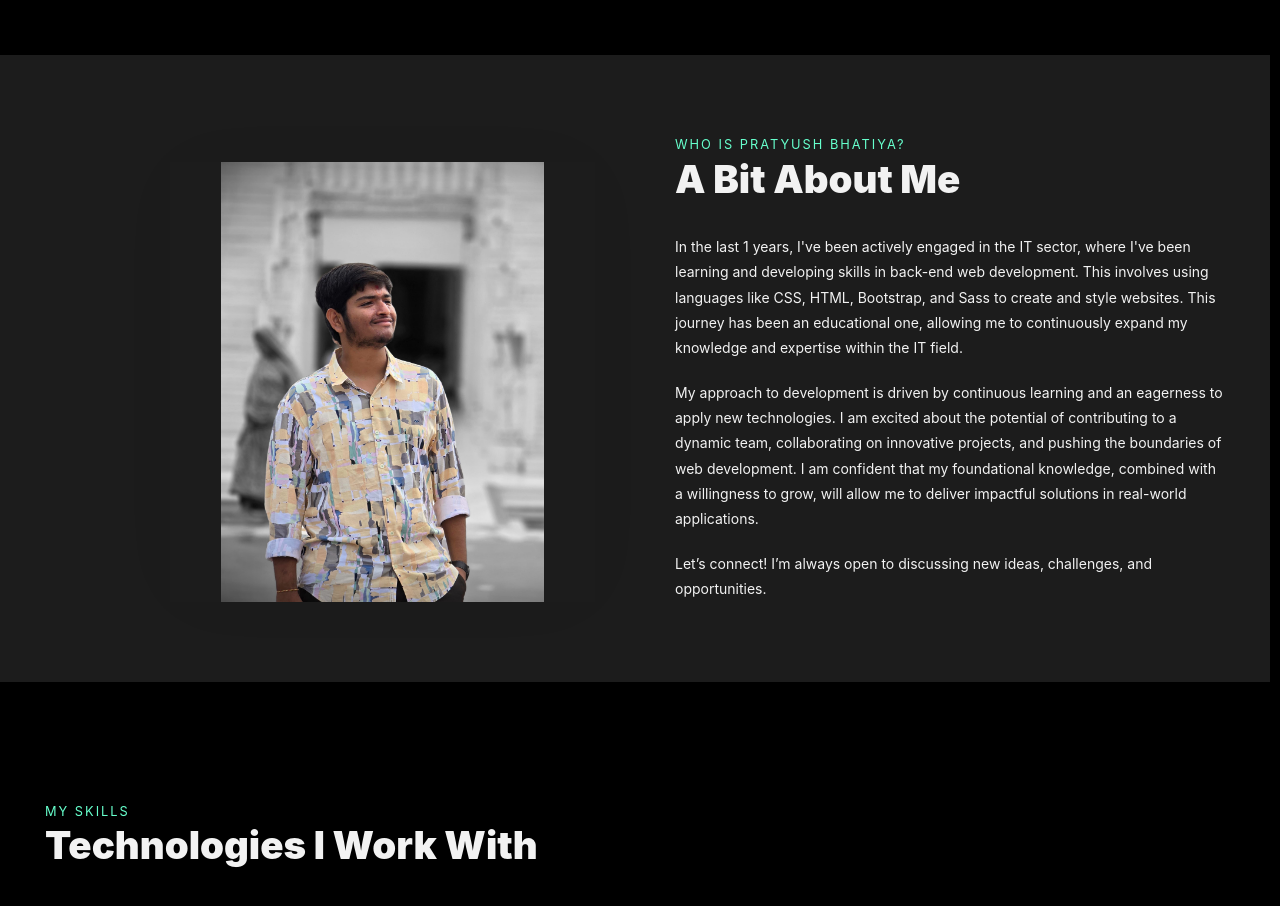
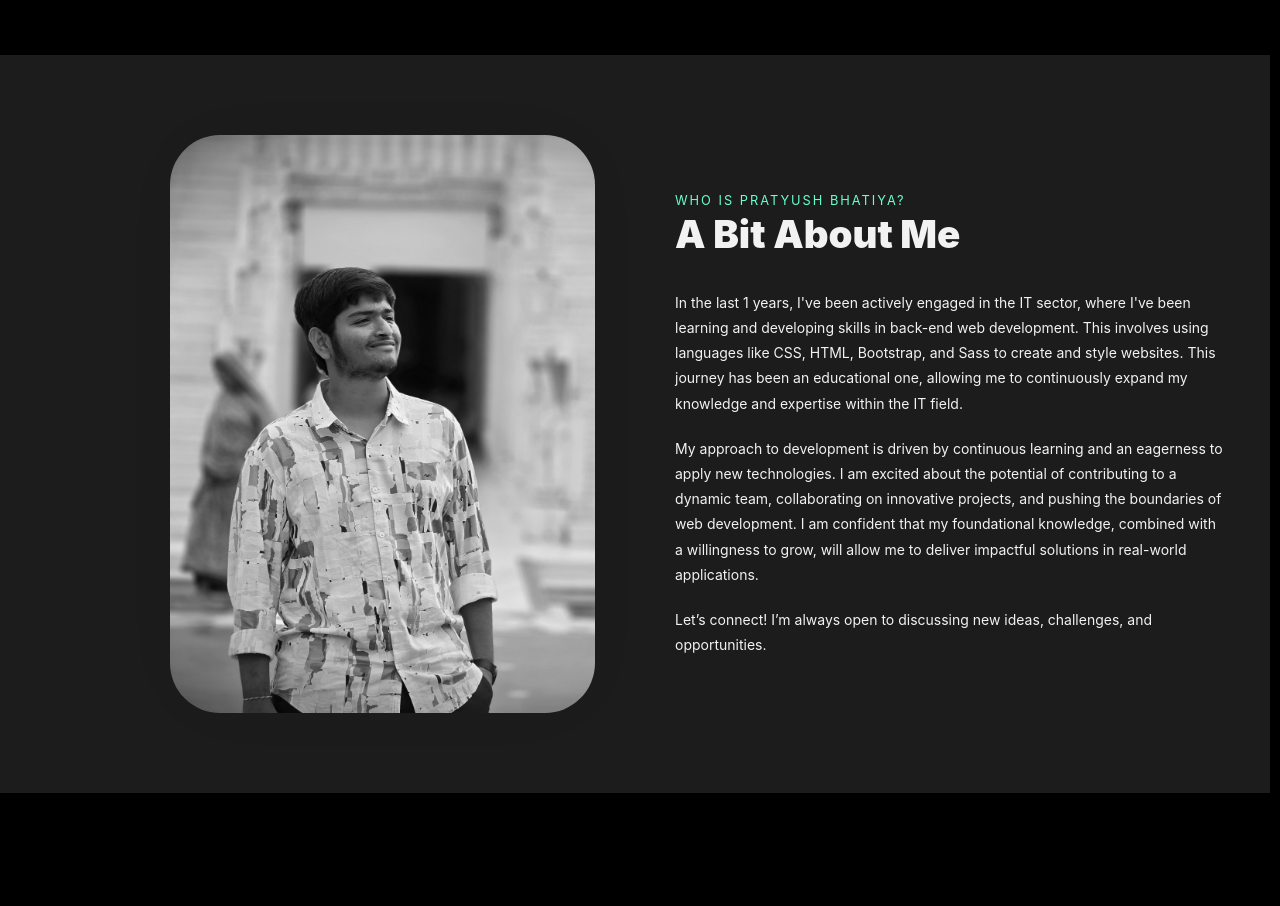
Before and after one commit to Pratyush8470/my-portfolio, a plain HTML site: page index.html in a window 1280 px wide. Shown: the part 640-1546 px from the top of the page. Drawn offline with nearby package versions, Linux system fonts and the light colour scheme.

Commit message:
portfolio

```diff
--- a/index.html
+++ b/index.html
@@ -134,7 +134,7 @@
 		<section class="about-me" id="about">
 			<div class="container" data-aos="fade-up">
 				<img src="./assets/WhatsApp Image 2024-10-10 at 11.44.59 AM.jpeg"
-					style="height: 440px;object-fit: contain;" alt="Pratyush Bhatiya" />
+					style="object-fit: cover;" alt="Pratyush Bhatiya" />
 				<article>
 					<p class="subtitle">Who is Pratyush Bhatiya?</p>
 					<h2 class="title">A Bit About Me</h2>
--- a/styles.css
+++ b/styles.css
@@ -89,6 +89,16 @@ picture {
 	max-width: 100%;
 	display: block;
 }
+
+.about-me img{
+	filter: grayscale(100%);
+	transition: all 0.3s ease-in-out;
+	border-radius: 50px;
+}
+.about-me img:hover{
+	filter: grayscale(0%);
+}
+
 
 input,
 button,
```
